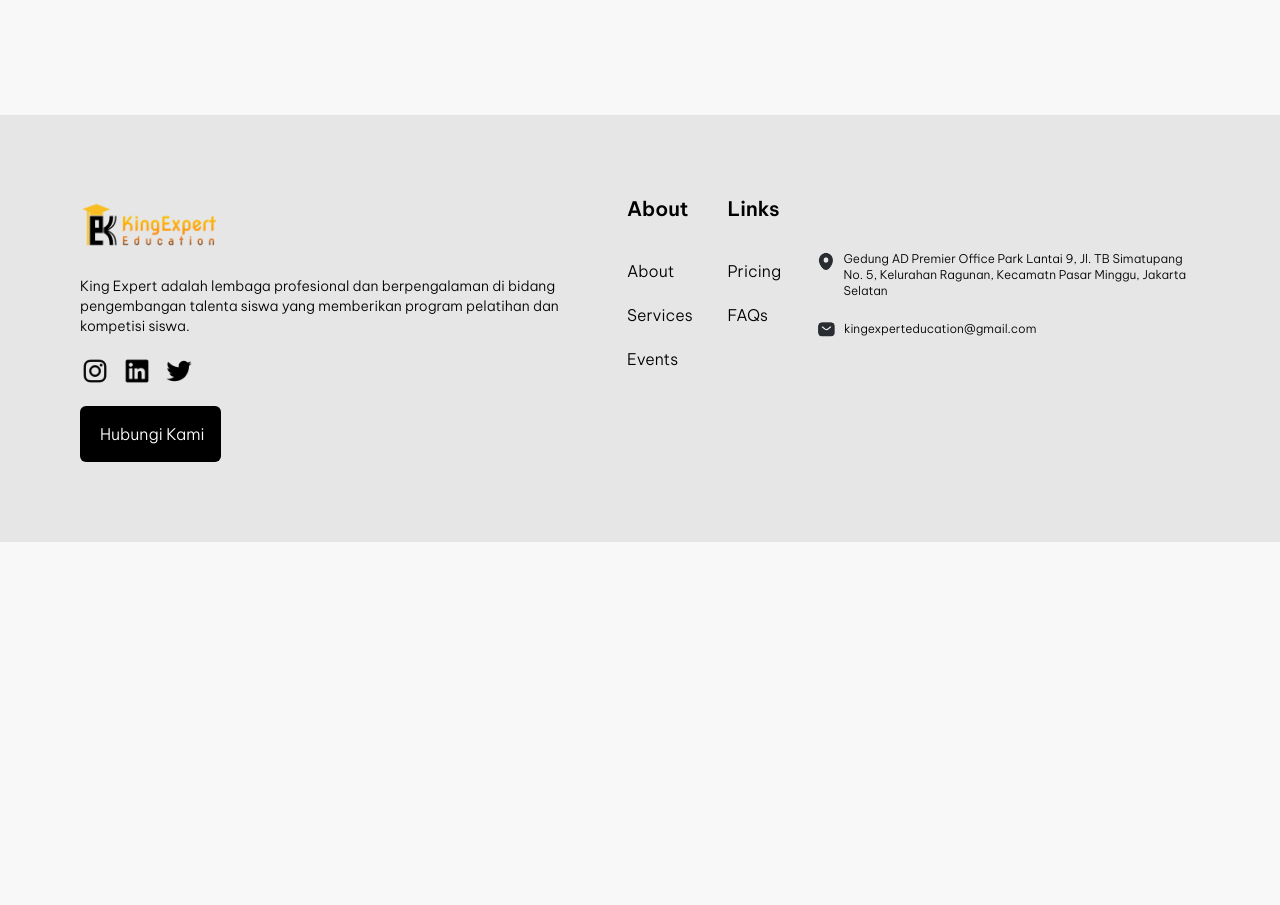
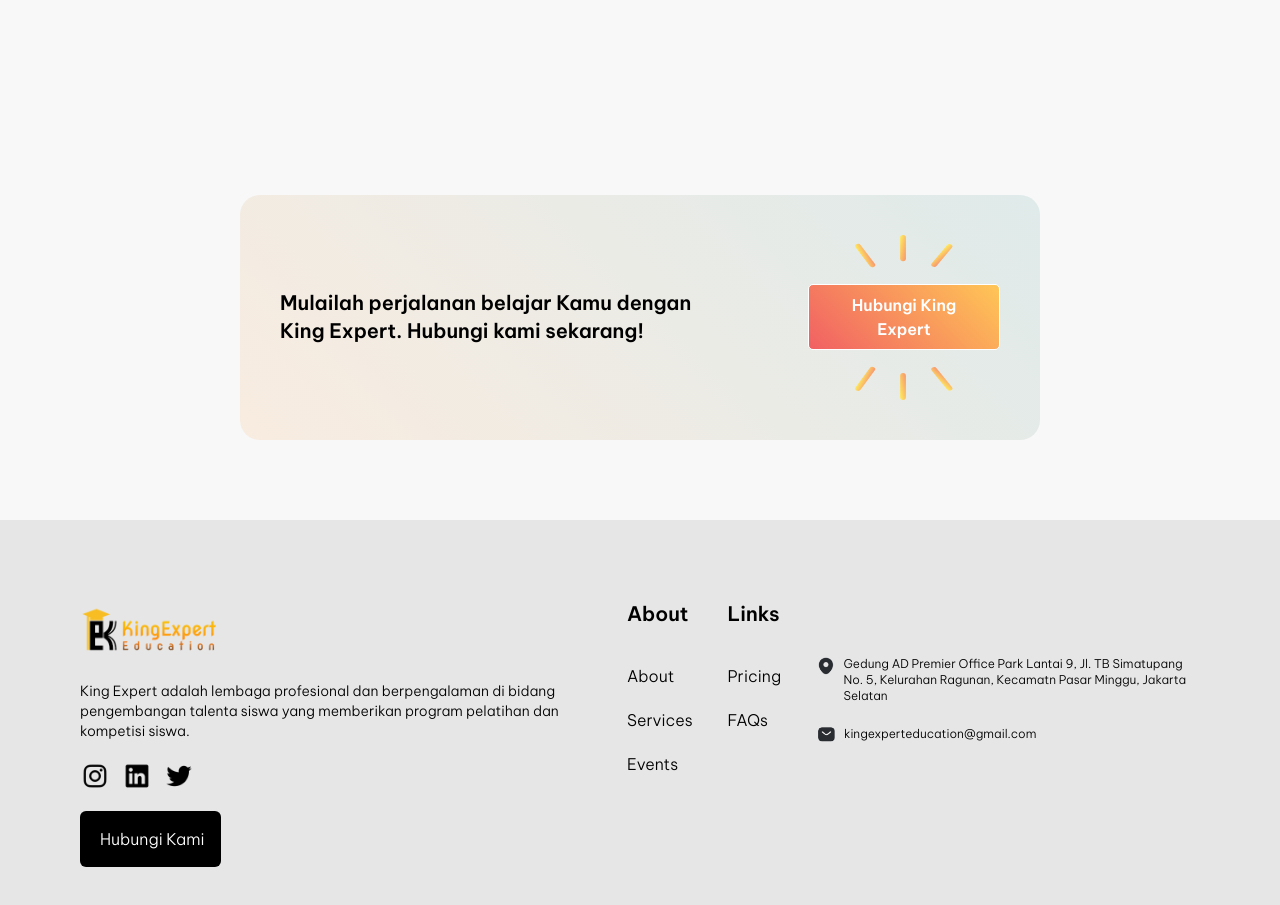
Before and after one commit to bktech-sh/kingexpert, a Next.js app: page / in a window 1280 px wide. Shown: the part 2668-3573 px from the top of the page. Before the commit the page ends 3210 px from the top, so only its background shows below. Built offline with nearby package versions, Linux system fonts and the light colour scheme.

Commit message:
feat: add hubungi king

```diff
--- /dev/null
+++ b/src/app/components/CardHubungi/index.tsx
@@ -0,0 +1,44 @@
+import Image from "next/image";
+
+const CardHubungi = () => {
+  return (
+    <div className="flex py-20 px-60">
+      <div
+        className="flex bg-slate-500 w-full py-10 px-10 items-center justify-center gap-20"
+        style={{
+          borderRadius: "20px",
+          background:
+            "linear-gradient(225deg, rgba(0, 112, 108, 0.10) 0%, rgba(255, 130, 15, 0.10) 100%)",
+        }}
+      >
+        <h3 className="text-xl font-bold max-w-md">
+          Mulailah perjalanan belajar Kamu dengan King Expert. Hubungi kami
+          sekarang!
+        </h3>
+
+        <div className="flex flex-col justify-center items-center gap-4">
+          <Image src="/images/sinar-top.svg" width={100} height={100} alt="-" />
+          <button
+            style={{
+              borderRadius: "5px",
+              border: "1px solid var(--base-white, #FFF)",
+              background:
+                "var(--gradient-danger-bg, linear-gradient(225deg, #FFC656 0%, #F16063 100%))",
+            }}
+            className="text-white font-bold px-8 py-2"
+          >
+            Hubungi King Expert
+          </button>
+          <Image
+            src="/images/sinar-bottom.svg"
+            width={100}
+            height={100}
+            alt="-"
+          />
+        </div>
+      </div>
+    </div>
+  );
+};
+
+export default CardHubungi;
--- a/src/app/page.tsx
+++ b/src/app/page.tsx
@@ -13,6 +13,7 @@ import MobileCustomers from "./components/MobileCustomers";
 import MobileWhyKingExpert from "./components/MobileWhyKingExpert";
 import MobileFooter from "./components/MobileFooter";
 import Tutor from "./components/Tutor";
+import CardHubungi from "./components/CardHubungi";
 
 export default function Home() {
   const isAndroid = useIsAndroid();
@@ -35,6 +36,7 @@ export default function Home() {
           <WhyKingExpert />
           <MetodeBelajar />
           <Tutor />
+          <CardHubungi />
           <Footer />
         </>
       )}
```
Also changed, not shown: public/images/sinar-bottom.svg (added), public/images/sinar-top.svg (added).
